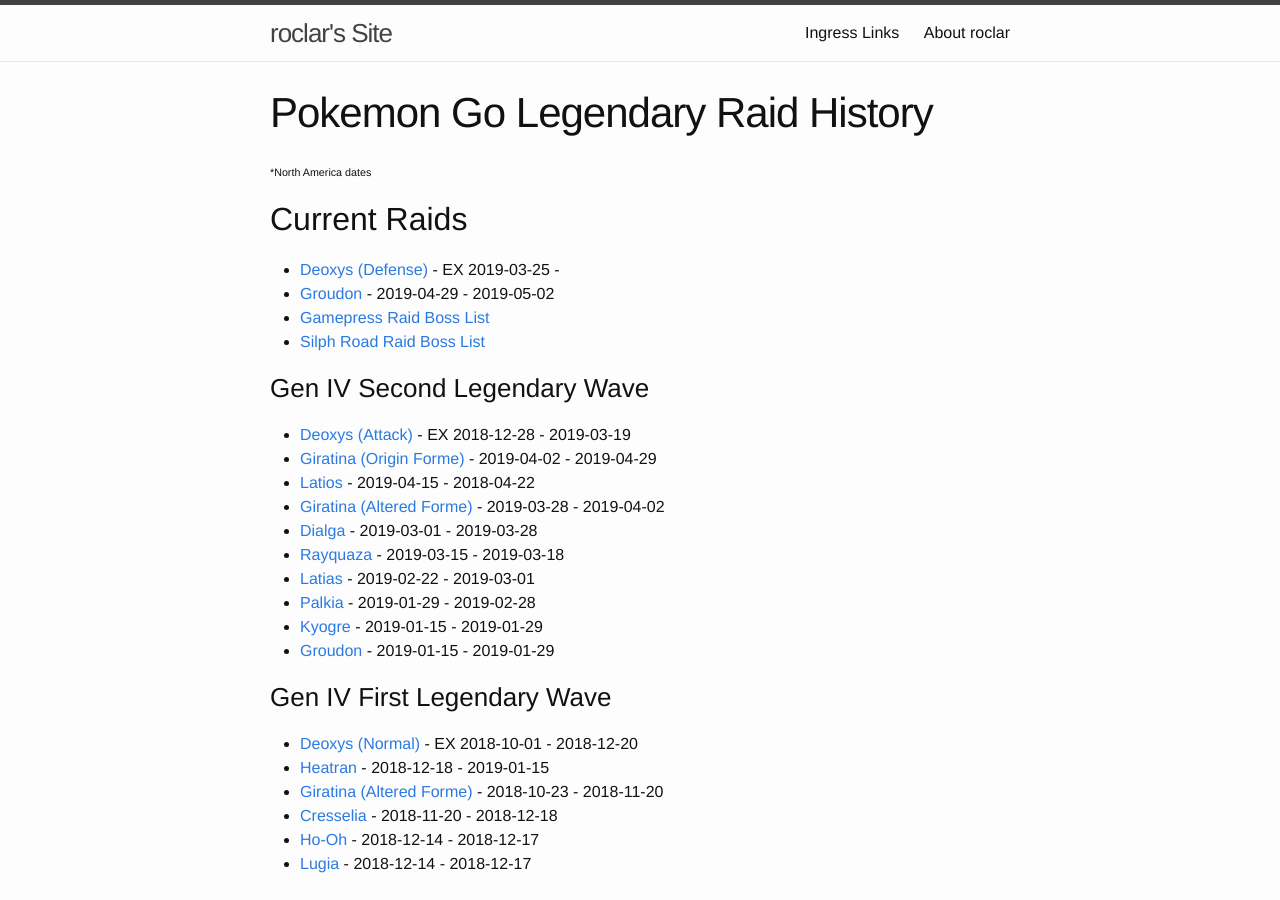
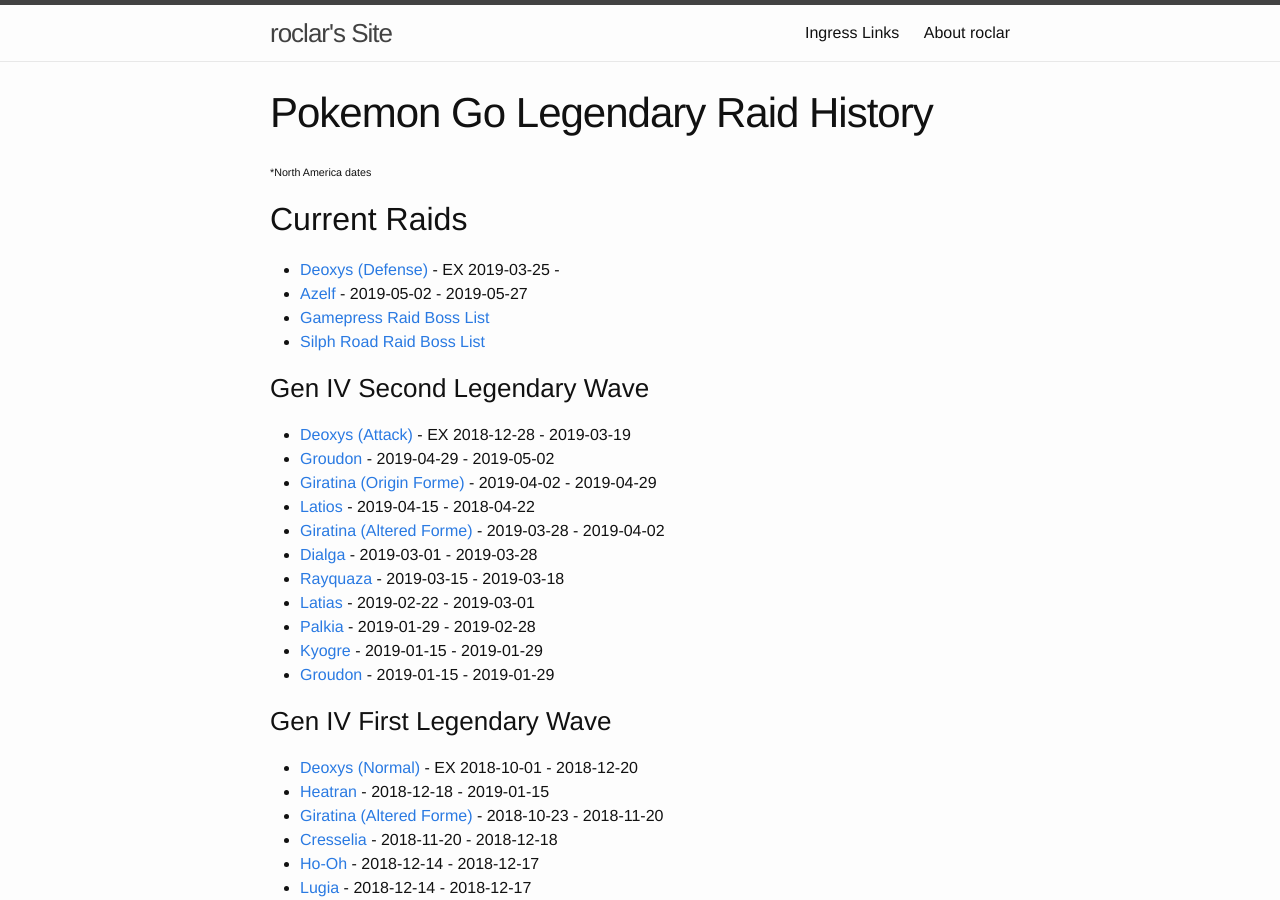
Before and after one commit to roclar/roclar.github.io, a Jekyll site: the page built from PoGoLegendaryHistory.md, in a window 1280 px wide and 900 px high. Built offline with Jekyll 4.4.1, drawn with Linux system fonts in a browser that asks for light colours; some of the changed text lies outside the part shown.

Commit message:
Added Azelf.  Retired Groudon

```diff
--- a/PoGoLegendaryHistory.md
+++ b/PoGoLegendaryHistory.md
@@ -7,12 +7,13 @@
 
 ## Current Raids
 - [Deoxys (Defense)](https://db.pokemongohub.net/pokemon/386?form=Defense) - EX 2019-03-25 -
-- [Groudon](https://db.pokemongohub.net/pokemon/383) - 2019-04-29 - 2019-05-02
+- [Azelf](https://db.pokemongohub.net/pokemon/482) - 2019-05-02 - 2019-05-27
 - [Gamepress Raid Boss List](https://pokemongo.gamepress.gg/raid-boss-list)
 - [Silph Road Raid Boss List](https://thesilphroad.com/raid-bosses)
 
 ### Gen IV Second Legendary Wave
 - [Deoxys (Attack)](https://db.pokemongohub.net/pokemon/386?form=Attack) - EX 2018-12-28 - 2019-03-19
+- [Groudon](https://db.pokemongohub.net/pokemon/383) - 2019-04-29 - 2019-05-02
 - [Giratina (Origin Forme)](https://db.pokemongohub.net/pokemon/487?form=Origin) - 2019-04-02 - 2019-04-29
 - [Latios](https://db.pokemongohub.net/pokemon/381) - 2019-04-15 - 2018-04-22
 - [Giratina (Altered Forme)](https://db.pokemongohub.net/pokemon/487?form=Altered) - 2019-03-28 - 2019-04-02
@@ -72,6 +73,7 @@
 - [Lugia](https://db.pokemongohub.net/pokemon/249) - 2017-07-22 - 2017-08-31
 
 ### Sources
+- [Uxie, Mesprit, and Azelf surface in regional raids](https://pokemongolive.com/en/post/regionalraids2019/)
 - [Earth Day Cleanup Rewards](https://twitter.com/PokemonGoApp/status/1122954828483846144)
 - [Challenge Latios during this Special Raid Week!](https://pokemongolive.com/en/post/weekraid2019-lati0s/)
 - [Giratina Returns, Ready to Transform!](https://pokemongolive.com/en/post/giratinareturns2019/)
```
